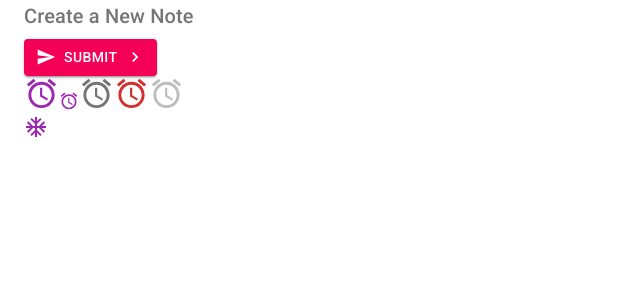
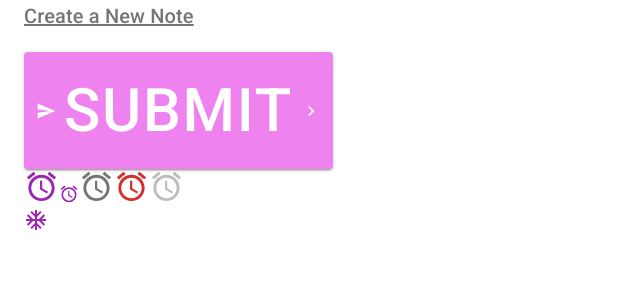
Before and after one commit to romankolivashko/material-notebook, a React (Create React App) app: page /create in a window 1280 px wide. Shown: the top 300 px of the page, without its empty margins (0-640 px from the left). Built offline with nearby package versions, Linux system fonts and the light colour scheme.

Commit message:
Added custom makeStyles css hook

```diff
--- a/src/pages/Create.js
+++ b/src/pages/Create.js
@@ -6,11 +6,31 @@
 import AcUnitIcon from '@mui/icons-material/AcUnit';
 import SendIcon from '@mui/icons-material/Send';
 import KeyboardArrowRightIcon from '@mui/icons-material/KeyboardArrowRight';
+import { makeStyles } from '@material-ui/core'; //needs to be destructured as a function, but not component
+
+const useStyles = makeStyles({
+  btn: {
+    fontSize: 60,
+    backgroundColor: 'violet',
+    '&:hover' : {
+      backgroundColor: 'brown'
+    }
+  },
+  title: {
+    textDecoration: 'underline',
+    marginBottom: 20
+  }
+})
+
+
 
 export default function Create() {
+  const classes = useStyles()
+
   return (
     <Container>
       <Typography
+        className={classes.title}
         variant="h6"
         color="textSecondary"
         component="h2"
@@ -19,6 +39,7 @@
         Create a New Note
       </Typography>
       <Button
+        className={classes.btn}
         onClick = {()=> console.log("clicked me")}
         type="submit"
         color="secondary"
```
